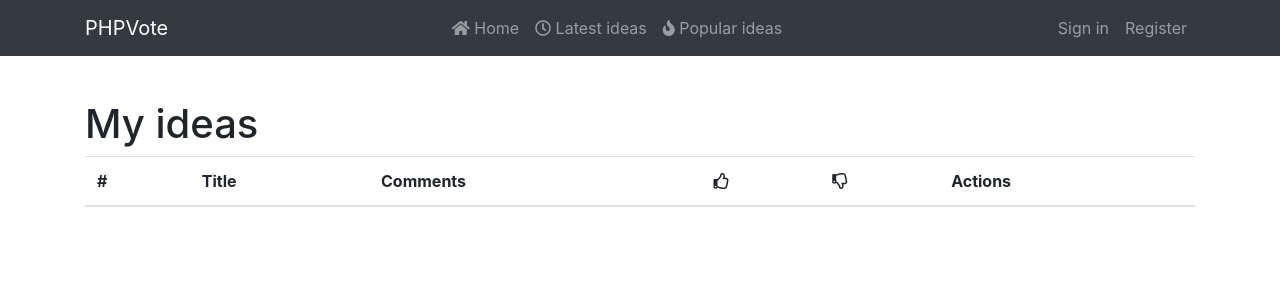
After one commit to Cryde/php-vote, a Symfony app: template templates/idea/user_ideas.html.twig in a window 1280 px wide. The commit adds this page. Shown: the top 300 px of the page. Run offline with Twig, Linux system fonts and the light colour scheme; the template is opened without the code that fills it, so the values that code supplies are empty; style sheets or scripts are compiled from the project's sources; some libraries are stand-ins or nearby versions.

Commit message:
feat(#4): add ideas user list + allow user to edit own idea

```diff
--- a/templates/idea/_list.html.twig
+++ b/templates/idea/_list.html.twig
@@ -6,6 +6,9 @@
         <th scope="col">Comments</th>
         <th scope="col"><i class="far fa-thumbs-up"></i></th>
         <th scope="col"><i class="far fa-thumbs-down"></i></th>
+        {% if show_actions %}
+            <th scope="col">Actions</th>
+        {% endif %}
     </tr>
     </thead>
     <tbody>
@@ -16,6 +19,11 @@
             <td>{{ idea.comments | length }}</td>
             <td>{{ idea.totalVoteUp }}</td>
             <td>{{ idea.totalVoteDown }}</td>
+            {% if show_actions %}
+                <td>
+                    <a href="{{ path('idea_edit', {id: idea.id}) }}"><i class="far fa-edit"></i></a>
+                </td>
+            {% endif %}
         </tr>
     {% endfor %}
     </tbody>
--- a/templates/idea/latest.html.twig
+++ b/templates/idea/latest.html.twig
@@ -5,5 +5,5 @@
 {% block body %}
     <h1>Latest ideas</h1>
 
-    {% include 'idea/_list.html.twig' with {ideas: ideas} only %}
+    {% include 'idea/_list.html.twig' with {ideas: ideas, show_actions: false} only %}
 {% endblock %}
--- /dev/null
+++ b/templates/idea/user_ideas.html.twig
@@ -0,0 +1,9 @@
+{% extends 'base.html.twig' %}
+
+{% block title %}My ideas - PHPVote{% endblock %}
+
+{% block body %}
+    <h1>My ideas</h1>
+
+    {% include 'idea/_list.html.twig' with {ideas: ideas, show_actions: true} only %}
+{% endblock %}
--- a/templates/navbar.html.twig
+++ b/templates/navbar.html.twig
@@ -28,8 +28,15 @@
                         <a class="nav-link" href="{{ path('fos_user_registration_register') }}">Register</a>
                     </li>
                 {% else %}
-                    <li class="nav-item">
-                        <a class="nav-link" href="{{ path('fos_user_security_logout') }}">Logout</a>
+                    <li class="nav-item dropdown">
+                        <a class="nav-link dropdown-toggle" href="#" id="navbarDropdown" role="button" data-toggle="dropdown" aria-haspopup="true" aria-expanded="false">
+                            <i class="fas fa-user"></i>
+                        </a>
+                        <div class="dropdown-menu" aria-labelledby="navbarDropdown">
+                            <a class="dropdown-item" href="{{ path('ideas_by_user') }}">My ideas</a>
+                            <div class="dropdown-divider"></div>
+                            <a class="dropdown-item" href="{{ path('fos_user_security_logout') }}">Logout</a>
+                        </div>
                     </li>
                 {% endif %}
             </ul>
```
Also changed, not shown: src/Controller/IdeaController.php (+52 -0 lines), templates/idea/edit.html.twig (added, +19 -0 lines).
